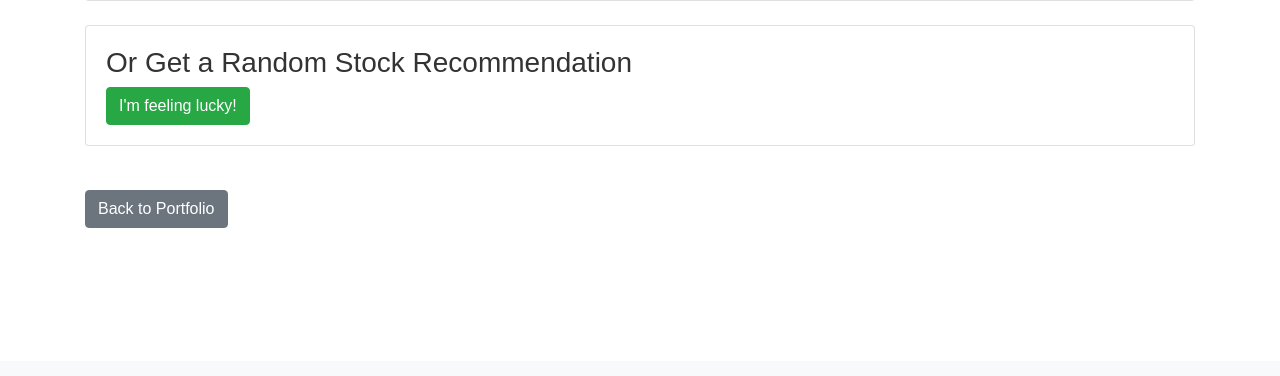
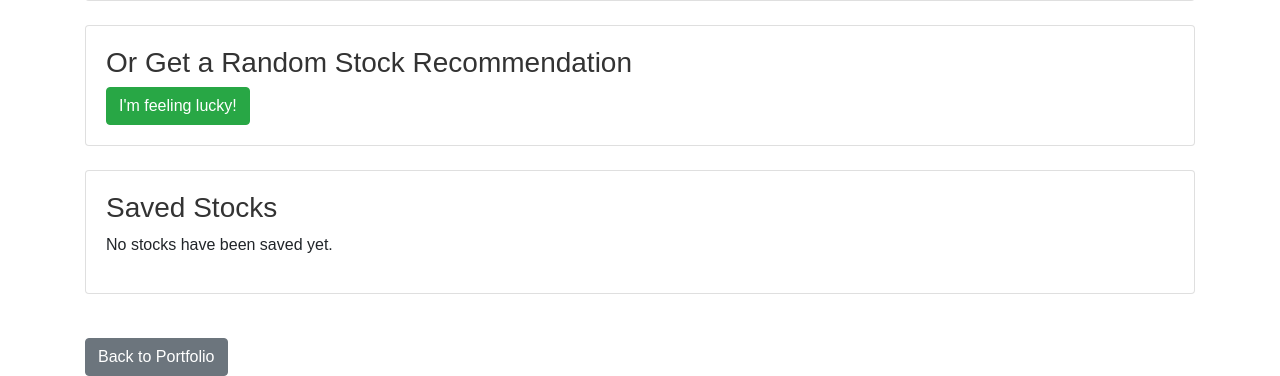
Before and after one commit to peterb3/Stock-Trading-Program, a Flask app: template templates/trade.html in a window 1280 px wide. Shown: the part 439-815 px from the top of the page. Before the commit the page ends 667 px from the top, so only its background shows below. Run offline with Flask 3, Linux system fonts and the light colour scheme; the template is opened without the code that fills it, so the values that code supplies are empty; some libraries are stand-ins or nearby versions.

Commit message:
implemented save stock microservice

```diff
--- a/app.py
+++ b/app.py
@@ -34,6 +34,27 @@ class RandomStock:
         message = socket.recv_string()
         return message
 
+class SaveStock:
+    def save_stock(symbol):
+        context = zmq.Context()
+        socket = context.socket(zmq.REQ)
+        socket.connect("tcp://localhost:5555")
+
+        request_data = json.dumps({'action': 'store', 'ticker': symbol})
+        socket.send_string(request_data)
+        response = socket.recv_string()
+        return response
+
+    def get_saved_stocks():
+        context = zmq.Context()
+        socket = context.socket(zmq.REQ)
+        socket.connect("tcp://localhost:5555")
+
+        request_data = json.dumps({'action': 'retrieve'})
+        socket.send_string(request_data)
+        response = socket.recv_string()
+        return json.loads(response)
+
 # Iniitialize flask app and import config class with keys
 app = Flask(__name__)
 app.config.from_object(Config)
@@ -68,7 +89,9 @@ def trade():
     elif request.method == 'POST' and request.form.get('action') == 'random':
         symbol = RandomStock.get_random_stock()
         return redirect(url_for('stock_details', symbol=symbol))
-    return render_template('trade.html')
+
+    saved_stocks = SaveStock.get_saved_stocks()
+    return render_template('trade.html', saved_stocks=saved_stocks)
 
 # Routing for search form, with symbol validation. Redirects to stock_details.html.
 @app.route("/search", methods=['POST'])
@@ -82,9 +105,14 @@ def help():
     return render_template('help.html')
 
 # Routing for stock_details page, populates the URL with the passed stock symbol. Error handling set up for invalid stock input, which returns to trade page.
-@app.route("/stock/<symbol>")
+@app.route("/stock/<symbol>", methods=['GET', 'POST'])
 def stock_details(symbol):
     try:
+        if request.method == 'POST' and request.form.get('form_type') == 'save':
+            SaveStock.save_stock(symbol)
+            flash(f'Stock {symbol} has been saved.', 'success')
+            return redirect(url_for('stock_details', symbol=symbol))
+
         price = StockService.get_stock_price(symbol)
         if price is None:
             flash(f'Failed to fetch price for stock {symbol}. Please try again.', 'danger')
--- a/templates/stock_details.html
+++ b/templates/stock_details.html
@@ -26,6 +26,12 @@
                     <input type="number" name="quantity" class="form-control" min="1" id="sellQuantity" required>
                 </div>
                 <button type="button" class="btn btn-danger" data-toggle="modal" data-target="#confirmationModal" onclick="prepareSellModal()">Sell</button>
+            </form>
+        </div>
+        <div class="mt-4">
+            <form method="POST" action="{{ url_for('stock_details', symbol=symbol) }}">
+                <input type="hidden" name="form_type" value="save">
+                <button type="submit" class="btn btn-primary">Save Stock</button>
             </form>
         </div>
         <div class="mt-4">
--- a/templates/trade.html
+++ b/templates/trade.html
@@ -24,5 +24,21 @@
         </form>
     </div>
 </div>
+<div class="card mt-4">
+    <div class="card-body">
+        <h3>Saved Stocks</h3>
+        {% if saved_stocks %}
+            <ul>
+                {% for stock in saved_stocks %}
+                    <li>
+                        <a href="{{ url_for('stock_details', symbol=stock) }}">{{ stock }}</a>
+                    </li>
+                {% endfor %}
+            </ul>
+        {% else %}
+            <p>No stocks have been saved yet.</p>
+        {% endif %}
+    </div>
+</div>
 <a href="{{ url_for('index') }}" class="btn btn-secondary mt-4">Back to Portfolio</a>
 {% endblock %}
```
